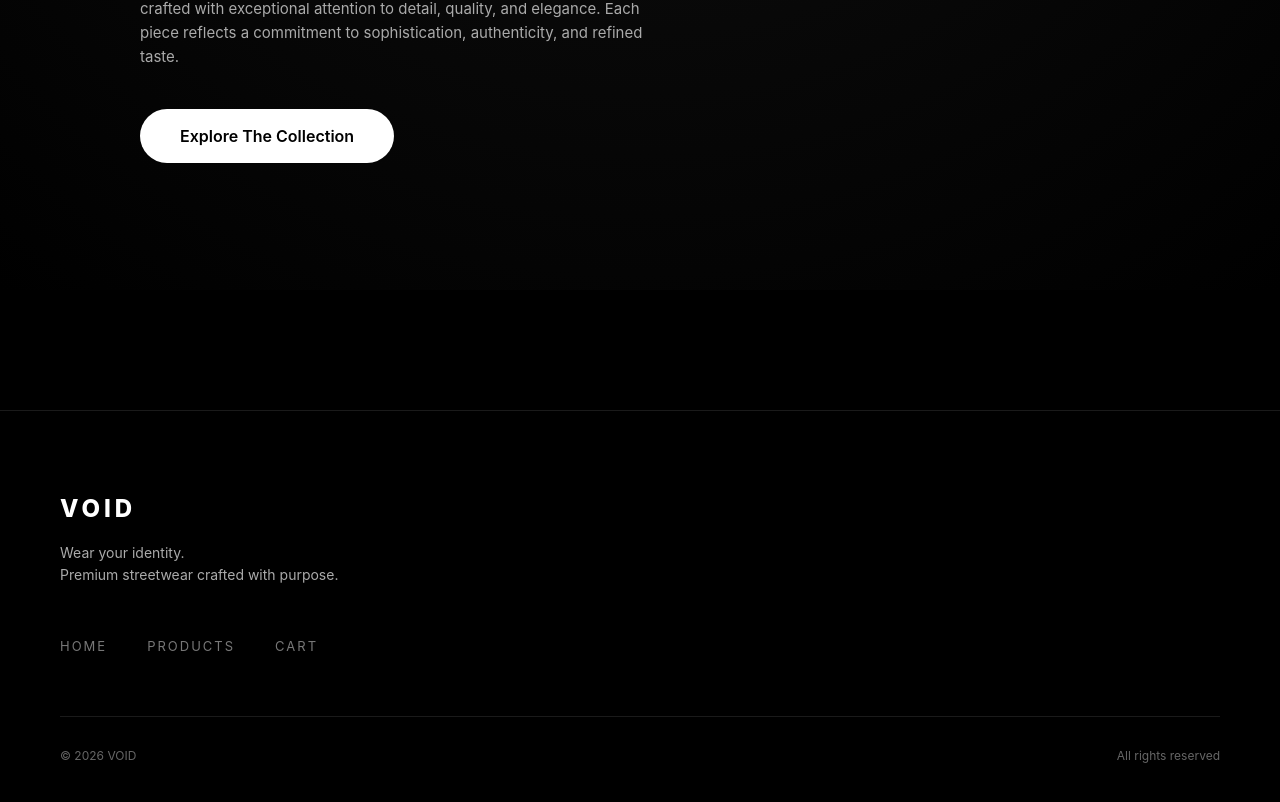
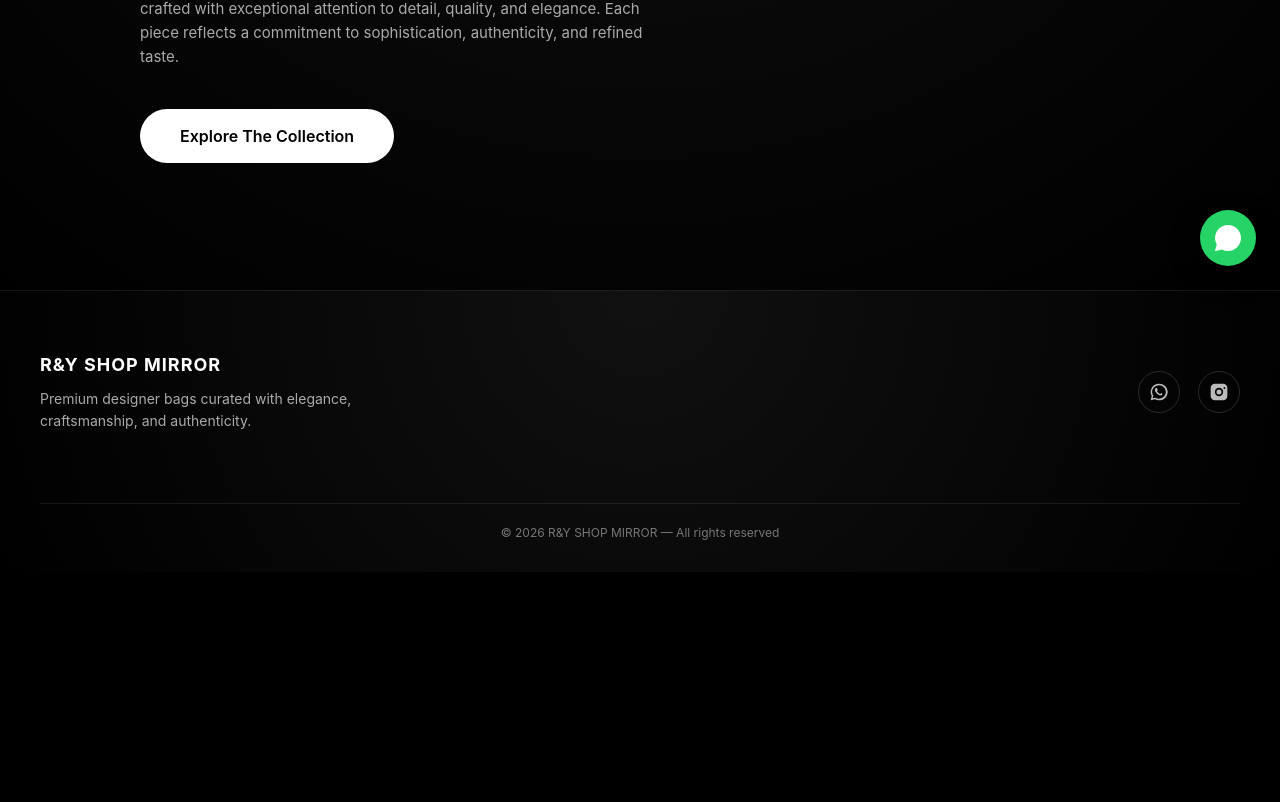
Before and after one commit to EngMoazHany/shop-yo, a React (Vite) app: page / in a window 1280 px wide. Shown: the part 510-1312 px from the top of the page. After the commit the page ends 1082 px from the top, so only its background shows below. Built offline with nearby package versions, Linux system fonts and the light colour scheme.

Commit message:
Update footer + social icons + whatsapp

```diff
--- a/src/app/App.jsx
+++ b/src/app/App.jsx
@@ -1,6 +1,7 @@
 import { RouterProvider } from "react-router-dom";
 import { router } from "./routes";
 import { CartProvider } from "../store/cart-context";
+
 
 export default function App() {
   return (
--- a/src/components/Footer.css
+++ b/src/components/Footer.css
@@ -1,54 +1,84 @@
 .footer {
-  background: #000;
-  border-top: 1px solid rgba(255, 255, 255, 0.1);
-  padding: 80px 0 40px;
-  margin-top: 120px;
+  background: radial-gradient(circle at top, #111, #000);
+  border-top: 1px solid rgba(255,255,255,0.08);
+  padding: 60px 20px 30px;
 }
 
 .footer-container {
   max-width: 1200px;
   margin: auto;
-  padding: 0 20px;
+  display: grid;
+  grid-template-columns: 1fr auto;
+  gap: 40px;
+  align-items: center;
 }
 
 .footer-brand h2 {
-  font-size: 24px;
-  letter-spacing: 4px;
-  font-weight: 800;
+  font-size: 18px;
+  letter-spacing: 1px;
 }
 
 .footer-brand p {
-  margin-top: 15px;
   color: #aaa;
   font-size: 14px;
+  max-width: 380px;
+  margin-top: 10px;
   line-height: 1.6;
 }
 
-.footer-links {
-  margin-top: 50px;
+/* Social Icons */
+.footer-social {
   display: flex;
-  gap: 40px;
+  gap: 18px;
 }
 
-.footer-links a {
-  color: #777;
-  text-decoration: none;
-  font-size: 13px;
-  letter-spacing: 2px;
-  text-transform: uppercase;
+.footer-social a {
+  width: 42px;
+  height: 42px;
+  border: 1px solid rgba(255,255,255,0.15);
+  border-radius: 50%;
+  display: grid;
+  place-items: center;
   transition: 0.3s;
 }
 
-.footer-links a:hover {
-  color: white;
+.footer-social svg {
+  width: 20px;
+  height: 20px;
+  fill: #bbb;
 }
 
+.footer-social a:hover {
+  background: white;
+}
+
+.footer-social a:hover svg {
+  fill: black;
+}
+
+/* Bottom */
 .footer-bottom {
-  margin-top: 60px;
-  padding-top: 30px;
-  border-top: 1px solid rgba(255,255,255,0.1);
-  display: flex;
-  justify-content: space-between;
+  grid-column: 1 / -1;
+  margin-top: 30px;
   font-size: 12px;
-  color: #666;
+  color: #777;
+  border-top: 1px solid rgba(255,255,255,0.08);
+  padding-top: 20px;
+  text-align: center;
 }
+
+/* Mobile Minimal */
+@media (max-width: 768px) {
+  .footer-container {
+    grid-template-columns: 1fr;
+    text-align: center;
+  }
+
+  .footer-social {
+    justify-content: center;
+  }
+
+  .footer-brand p {
+    margin: 10px auto 0;
+  }
+}
--- a/src/components/Footer.jsx
+++ b/src/components/Footer.jsx
@@ -7,24 +7,43 @@ export default function Footer() {
 
         {/* Brand */}
         <div className="footer-brand">
-          <h2>VOID</h2>
+          <h2>R&Y SHOP MIRROR</h2>
           <p>
-            Wear your identity. <br />
-            Premium streetwear crafted with purpose.
+            Premium designer bags curated with elegance,
+            craftsmanship, and authenticity.
           </p>
         </div>
 
-        {/* Links */}
-        <div className="footer-links">
-          <a href="/">Home</a>
-          <a href="/products">Products</a>
-          <a href="/cart">Cart</a>
+        {/* Social Icons */}
+        <div className="footer-social">
+          {/* WhatsApp */}
+          <a
+            href="https://wa.me/201095170771"
+            target="_blank"
+            rel="noreferrer"
+            aria-label="WhatsApp"
+          >
+            <svg viewBox="0 0 24 24">
+              <path d="M12 2a10 10 0 0 0-8.7 14.9L2 22l5.3-1.4A10 10 0 1 0 12 2zm0 18.2a8.2 8.2 0 0 1-4.2-1.2l-.3-.2-3.1.8.8-3-.2-.3A8.2 8.2 0 1 1 12 20.2zm4.5-6.1c-.2-.1-1.3-.6-1.5-.7-.2-.1-.4-.1-.6.1-.2.2-.7.7-.8.8-.1.1-.3.1-.5 0a6.7 6.7 0 0 1-2-1.3 7.5 7.5 0 0 1-1.4-1.8c-.1-.2 0-.4.1-.5.1-.1.2-.3.4-.4.1-.1.1-.2.2-.4.1-.1 0-.3 0-.4 0-.1-.6-1.4-.8-1.9-.2-.5-.4-.4-.6-.4h-.5c-.2 0-.4.1-.6.3-.2.2-.8.8-.8 2s.8 2.4.9 2.5c.1.2 1.6 2.5 3.9 3.5.5.2.9.4 1.2.5.5.2 1 .2 1.3.1.4-.1 1.3-.5 1.5-1 .2-.5.2-1 .1-1.1-.1-.1-.2-.2-.4-.3z"/>
+            </svg>
+          </a>
+
+          {/* Instagram */}
+          <a
+            href="https://instagram.com"
+            target="_blank"
+            rel="noreferrer"
+            aria-label="Instagram"
+          >
+            <svg viewBox="0 0 24 24">
+              <path d="M7 2h10a5 5 0 0 1 5 5v10a5 5 0 0 1-5 5H7a5 5 0 0 1-5-5V7a5 5 0 0 1 5-5zm5 5a5 5 0 1 0 0 10 5 5 0 0 0 0-10zm6.5-.9a1.1 1.1 0 1 0 0 2.2 1.1 1.1 0 0 0 0-2.2zM12 9a3 3 0 1 1 0 6 3 3 0 0 1 0-6z"/>
+            </svg>
+          </a>
         </div>
 
         {/* Bottom */}
         <div className="footer-bottom">
-          <span>© {new Date().getFullYear()} VOID</span>
-          <span>All rights reserved</span>
+          © {new Date().getFullYear()} R&Y SHOP MIRROR — All rights reserved
         </div>
 
       </div>
--- /dev/null
+++ b/src/components/WhatsAppFloat.css
@@ -0,0 +1,19 @@
+.whatsapp-float {
+  position: fixed;
+  bottom: 24px;
+  right: 24px;
+  width: 56px;
+  height: 56px;
+  background: #25d366;
+  border-radius: 50%;
+  display: grid;
+  place-items: center;
+  z-index: 2000;
+  box-shadow: 0 10px 30px rgba(0,0,0,0.4);
+}
+
+.whatsapp-float svg {
+  width: 26px;
+  height: 26px;
+  fill: white;
+}
--- /dev/null
+++ b/src/components/WhatsAppFloat.jsx
@@ -0,0 +1,17 @@
+import "./WhatsAppFloat.css";
+
+export default function WhatsAppFloat() {
+  return (
+    <a
+      href="https://wa.me/201095170771"
+      className="whatsapp-float"
+      target="_blank"
+      rel="noopener noreferrer"
+      aria-label="WhatsApp"
+    >
+      <svg viewBox="0 0 24 24">
+        <path d="M20.52 3.48A11.78 11.78 0 0 0 12.03 0C5.4 0 0 5.38 0 12a11.9 11.9 0 0 0 1.6 6l-1.7 6.2 6.4-1.7A11.9 11.9 0 0 0 12 24c6.63 0 12-5.38 12-12 0-3.2-1.25-6.2-3.48-8.52Z"/>
+      </svg>
+    </a>
+  );
+}
--- a/src/pages/RootLayout.jsx
+++ b/src/pages/RootLayout.jsx
@@ -1,6 +1,7 @@
 import { Outlet } from "react-router-dom";
 import Navbar from "../components/Navbar";
 import Footer from "../components/Footer";
+import WhatsAppFloat from "../components/WhatsAppFloat";
 
 export default function RootLayout() {
   return (
@@ -12,6 +13,9 @@ export default function RootLayout() {
       </main>
 
       <Footer />
+
+      {/* Floating WhatsApp Button */}
+      <WhatsAppFloat />
     </>
   );
 }
```
